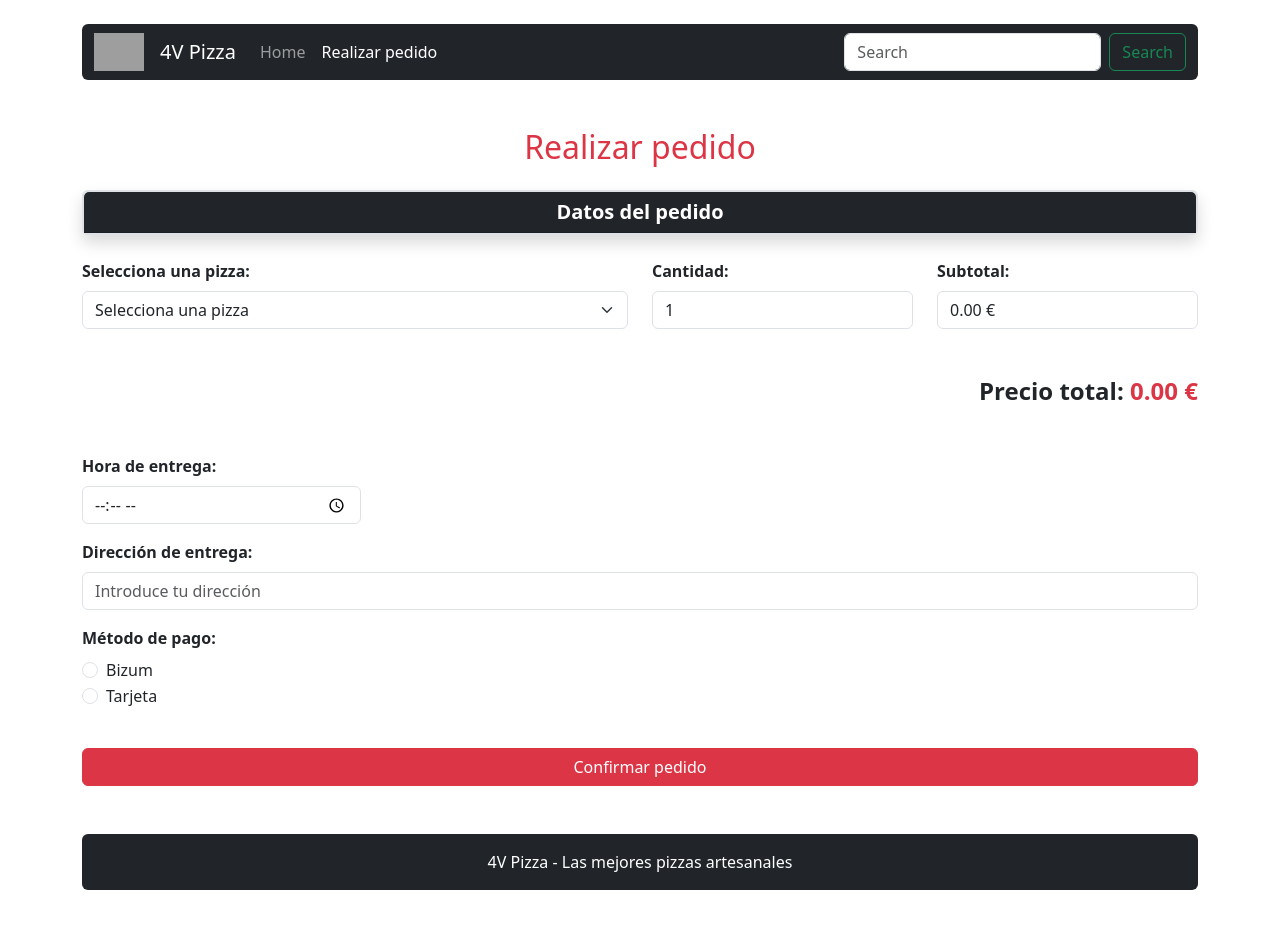
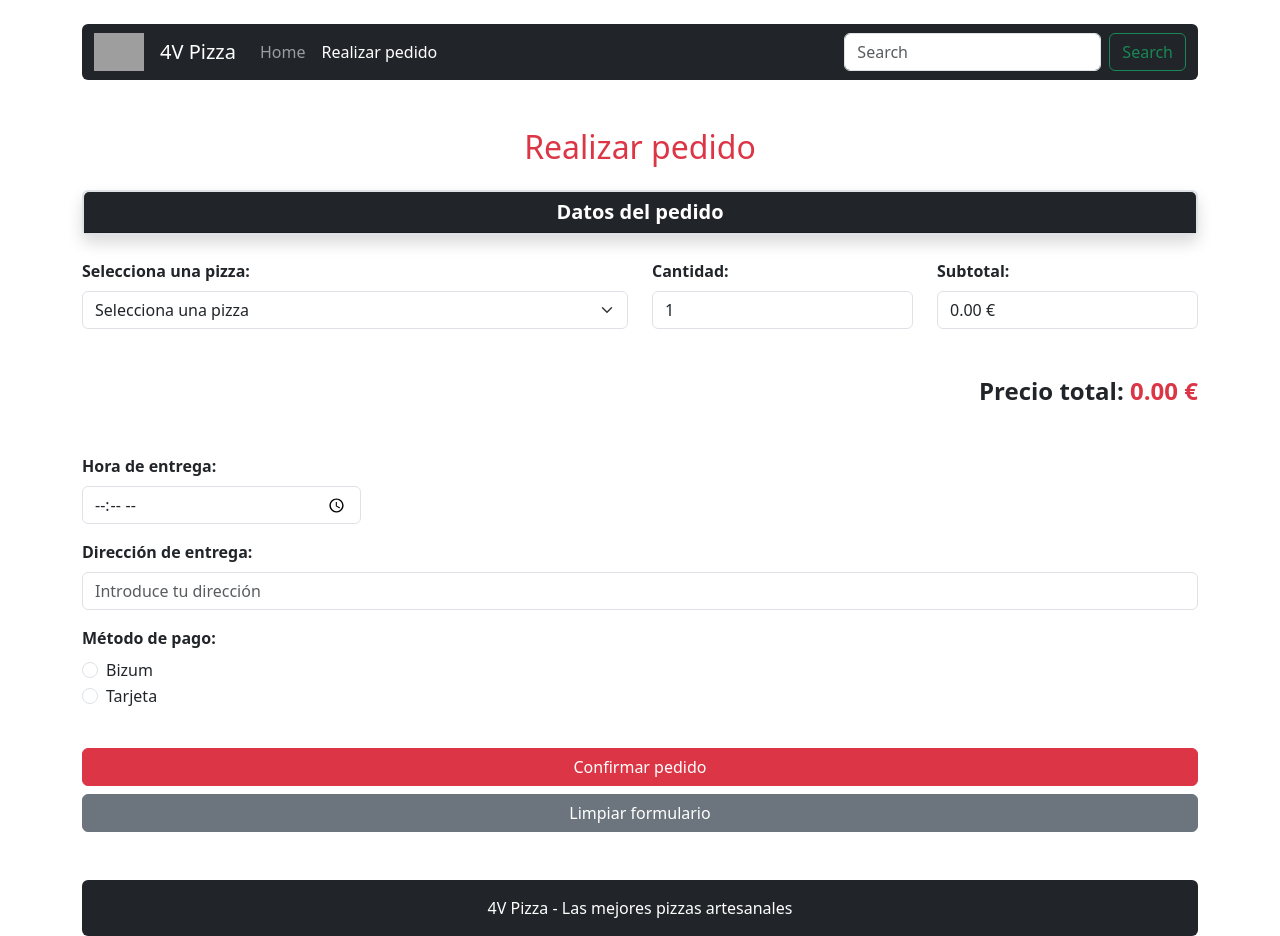
Before and after one commit to VlanVentura20/Ejercicio-Pizzas, an Angular app: page /formulario-pedir-pizzas in a window 1280 px wide. Before the commit the page ends 890 px from the top, so only its background shows below. Built offline with nearby package versions, Linux system fonts and the light colour scheme; grey boxes are pictures that could not be loaded.

Commit message:
feat: añadir boton para limpiar los controles

```diff
--- a/src/app/form-pedir-pizza/form-pedir-pizza.html
+++ b/src/app/form-pedir-pizza/form-pedir-pizza.html
@@ -10,7 +10,7 @@
 
   <div class="row mb-3">
 
-    @for (seleccion of pedirPizza.controls.tipoPizza.controls; track $index) {
+    @for (seleccion of pedirPizza.controls.tipoPizza.controls; track seleccion) {
 
     <div class="col-md-6 mb-3" formArrayName="tipoPizza">
       <label class="form-label fw-bold">
@@ -53,10 +53,11 @@
 
     <div class="mt-2 mb-4">
       @if (pedirPizza.controls.tipoPizza.length < pizzas.length &&
-        pedirPizza.controls.tipoPizza.at(pedirPizza.controls.tipoPizza.length - 1).value !=='' ) { <button type="button"
+        pedirPizza.controls.tipoPizza.at(pedirPizza.controls.tipoPizza.length - 1).value) { <button type="button"
         class="btn btn-success mt-2" (click)="anadirPizza()">
         Añadir otra pizza
         </button>
+
         }
     </div>
 
@@ -219,4 +220,8 @@
     Confirmar pedido
   </button>
 
+  <button type="button" class="btn btn-secondary w-100 mt-2" (click)="limpiarFormulario()">
+    Limpiar formulario
+  </button>
+
 </form>
--- a/src/app/form-pedir-pizza/form-pedir-pizza.ts
+++ b/src/app/form-pedir-pizza/form-pedir-pizza.ts
@@ -145,6 +145,17 @@ export class FormPedirPizza implements OnInit {
     console.log("Pedido confirmado:", this.pedirPizza.value);
   }
 
+  limpiarFormulario() {
+    this.pedirPizza.reset();
+
+    this.pedirPizza.controls.tipoPizza.clear();
+    this.pedirPizza.controls.cantidad.clear();
+
+    this.anadirPizza();
+
+    this.mostrarErrores = false;
+  }
+
   pizzas = pizzas;
 
 }
```
Lines whose indentation alone changed are shown as unchanged.
